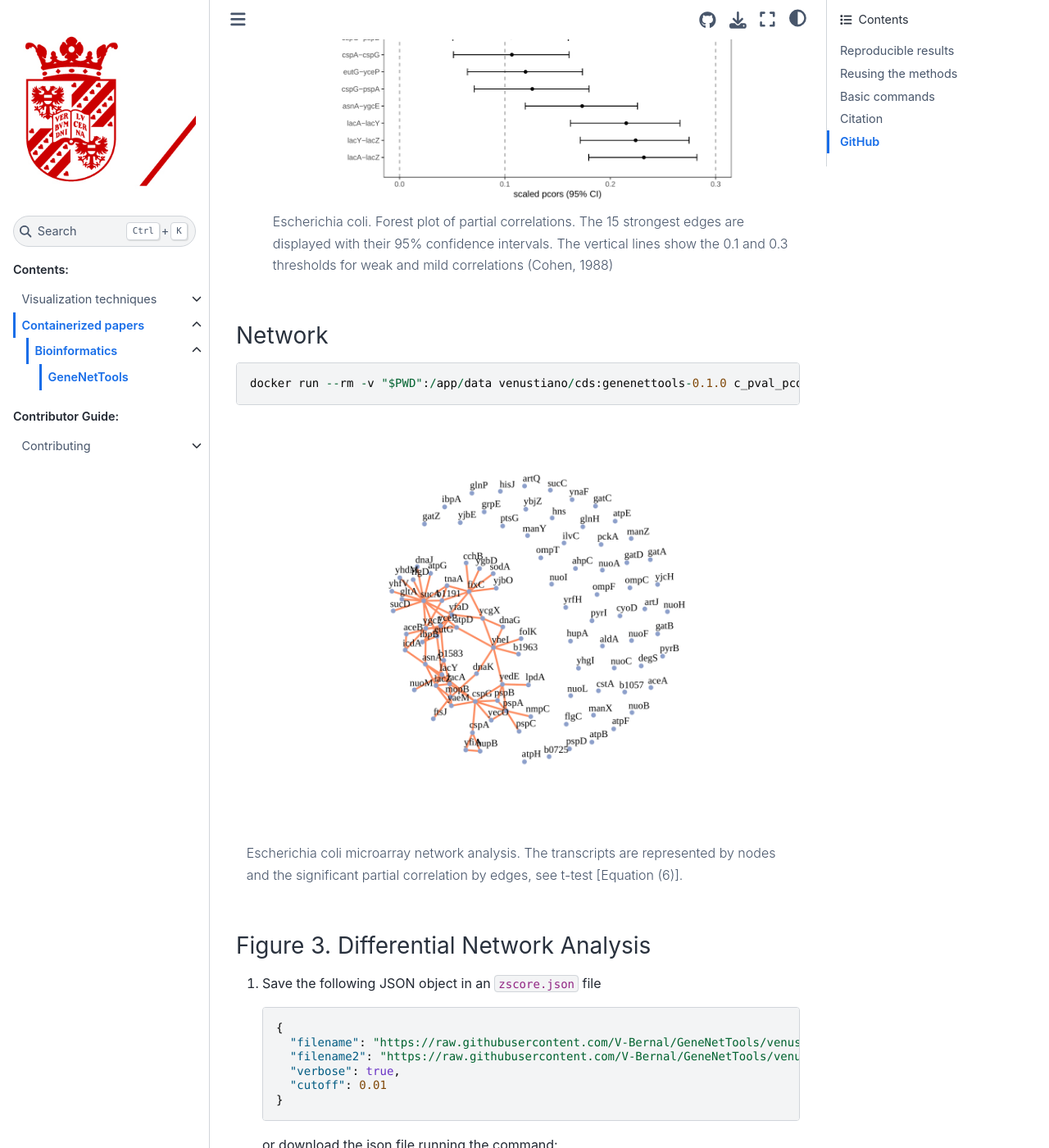
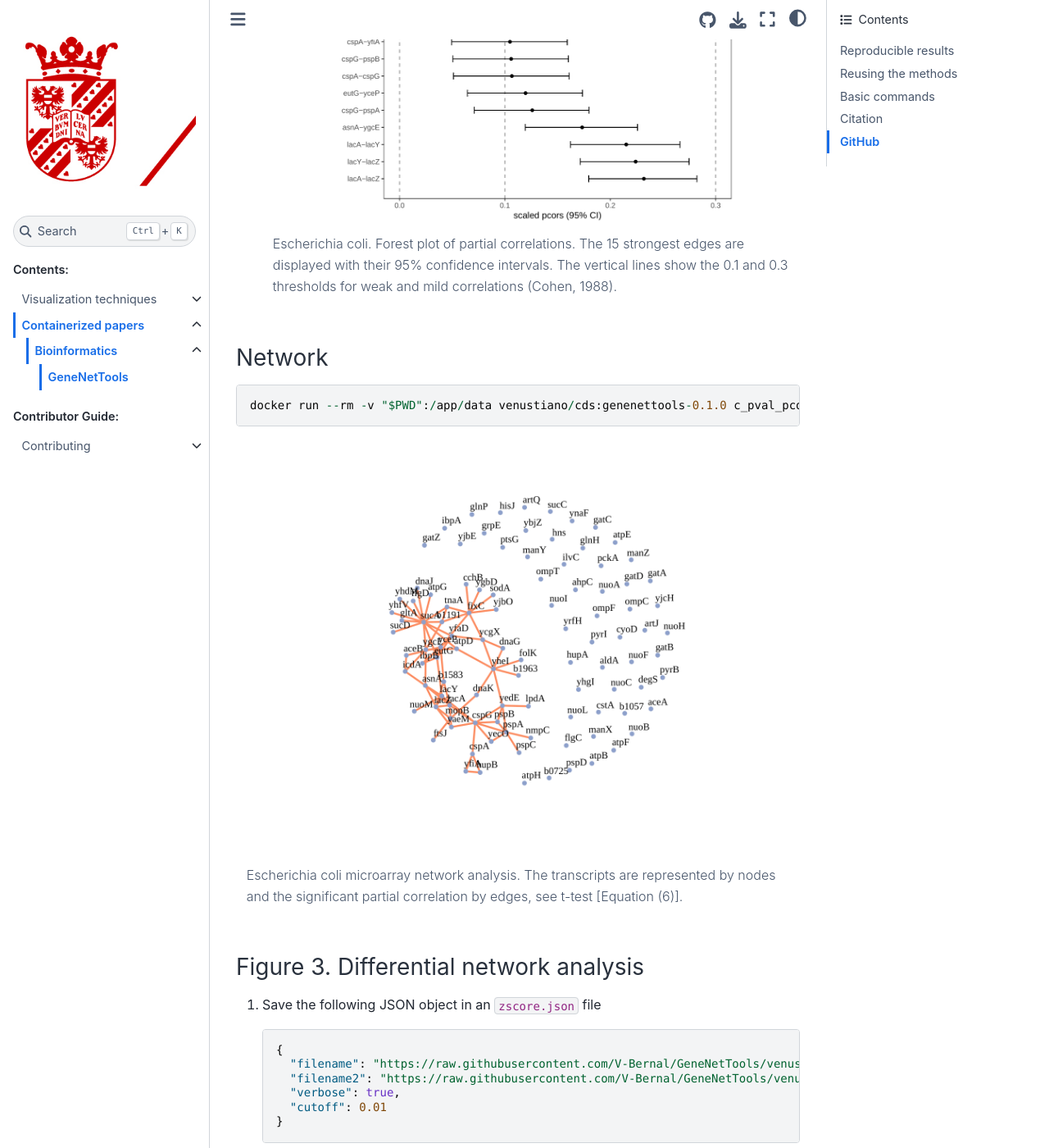
Before and after one commit to rijksuniversiteit-groningen/docker-cds, a Sphinx documentation site: the page built from docs/source/papers/statistics/GeneNetTools/GeneNetTools.rst, in a window 1280 px wide and 1400 px high, scrolled down 1540 px. Shown: the whole window at 82% size. Built offline with Sphinx 7.4.7 and the Sphinx Book theme 1.1.4, drawn with Linux system fonts in a browser that asks for light colours; cross-references to code outside the pages are shown as plain code; some of the changed text lies outside the part shown.

```diff
--- a/docs/source/papers/statistics/GeneNetTools/GeneNetTools.rst
+++ b/docs/source/papers/statistics/GeneNetTools/GeneNetTools.rst
@@ -17,9 +20,9 @@ skills``. It is assumed that you have `Docker
    :filter: docname in docnames
 
 Reproducible results
-********************
+====================
 
-Figure 2 (b). Partial Correlations Plot
+Figure 2 (b). Partial correlations plot
 ---------------------------------------
 
 #. Save the following JSON object in an ``shrunk.json`` file
@@ -61,7 +64,7 @@ Figure 2 (b). Partial Correlations Plot
 	Escherichia coli. Forest plot of partial correlations. The 15
 	strongest edges are displayed with their 95% confidence
 	intervals. The vertical lines show the 0.1 and 0.3 thresholds
-	for weak and mild correlations (Cohen, 1988)
+	for weak and mild correlations (Cohen, 1988).
 
 Network
 -------
@@ -78,7 +81,7 @@ Network
   represented by nodes and the significant partial correlation by
   edges, see t-test [Equation (6)].
 
-Figure 3. Differential Network Analysis
+Figure 3. Differential network analysis
 ---------------------------------------
 
 #. Save the following JSON object in an ``zscore.json`` file
@@ -122,12 +125,12 @@ Figure 3. Differential Network Analysis
 
 
 Reusing the methods
-*******************
+===================
 
 Using your own data
 
 Basic commands
-**************
+==============
 
 Running the container::
 
@@ -192,14 +195,14 @@ The ``help`` flag.
      Forest plot of partial correlations in Rplot.pdf
 
 Citation
-********
+========
 
 .. todo::
 
    Generate Zenodo DOI
 
 GitHub
-******
+======
 
 If you want to use the original ``GeneNetTools`` source code or
 install the R package, visit the main author's `GitHub repository
```
Also changed, not shown: other parts of docs/source/papers/statistics/GeneNetTools/GeneNetTools.rst (+5 -2 lines).
